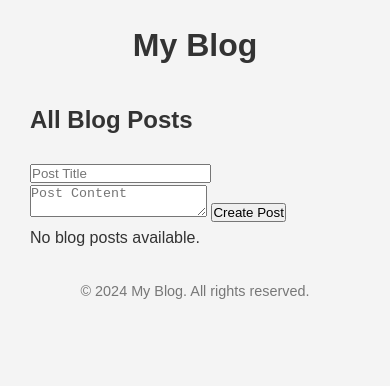
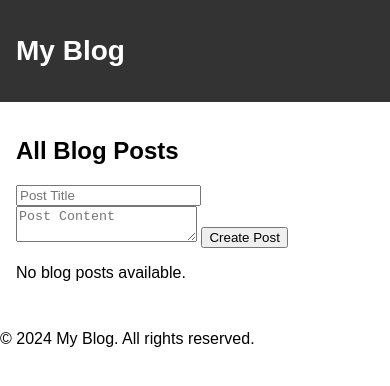
Before and after one commit to SteveStar/dynamic-blog-website, a plain HTML site: page index.html in a window 390 px wide. Drawn offline with Linux system fonts and the light colour scheme.

Commit message:
added the responsiveness

```diff
--- a/styles.css
+++ b/styles.css
@@ -1,73 +1,58 @@
-/* Basic reset */
-* {
+/* Add general styles first */
+body {
+    font-family: Arial, sans-serif;
     margin: 0;
     padding: 0;
-    box-sizing: border-box;
   }
 
-/* Layout */
-body {
-    font-family: Arial, sans-serif;
-    line-height: 1.6;
-    background-color: #f4f4f4;
-    color: #333;
-    padding: 20px;
+  .container {
+    width: 90%;
+    margin: auto;
   }
 
   header {
-    text-align: center;
-    margin-bottom: 20px;
-}
-
-h1 {
-    font-size: 2.5rem;
+    background-color: #333;
+    color: white;
+    padding: 1rem;
   }
 
   main {
-    max-width: 900px;
-    margin: 0 auto;
+    padding: 2rem;
   }
 
-h2 {
-    margin-bottom: 20px;
+  /* Mobile-first styles */
+  @media (max-width: 600px) {
+    header {
+      font-size: 14px;
     }
 
-#post-list {
-    display: flex;
-    flex-direction: column;
-    gap: 20px;
+    .container {
+      width: 100%;
     }
 
-.post {
-    background-color: white;
-    border: 1px solid #ddd;
-    border-radius: 5px;
-    padding: 15px;
-    box-shadow: 0 0 10px rgba(0, 0, 0, 0.1);
+    main {
+      padding: 1rem;
+    }
   }
 
-.post h3 {
-    margin-bottom: 10px;
-    font-size: 1.5rem;
+  /* Tablet styles */
+  @media (min-width: 601px) and (max-width: 1024px) {
+    header {
+      font-size: 18px;
     }
 
-.post p {
-    font-size: 1rem;
-    color: #555;
+    .container {
+      width: 80%;
+    }
   }
 
-footer {
-    text-align: center;
-    margin-top: 20px;
-    font-size: 0.9rem;
-    color: #777;
+  /* Desktop styles */
+  @media (min-width: 1025px) {
+    header {
+      font-size: 22px;
     }
 
-@media (max-width: 600px) {
-    main {
-        padding: 10px;
-    }
-    h1 {
-        font-size: 2rem;
+    .container {
+      width: 60%;
     }
   }
```
Lines whose indentation alone changed are shown as unchanged.
